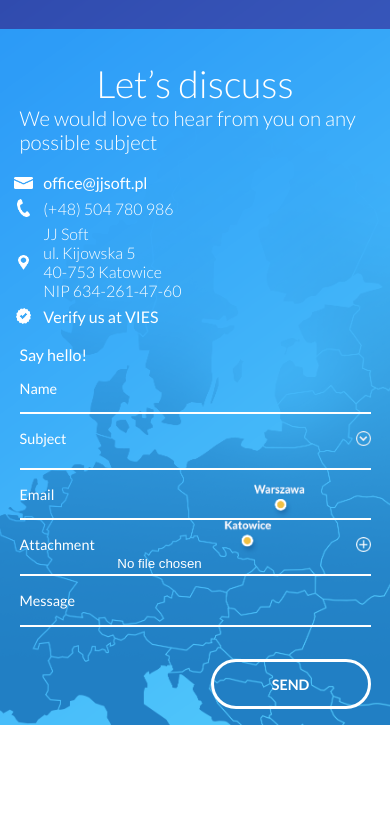
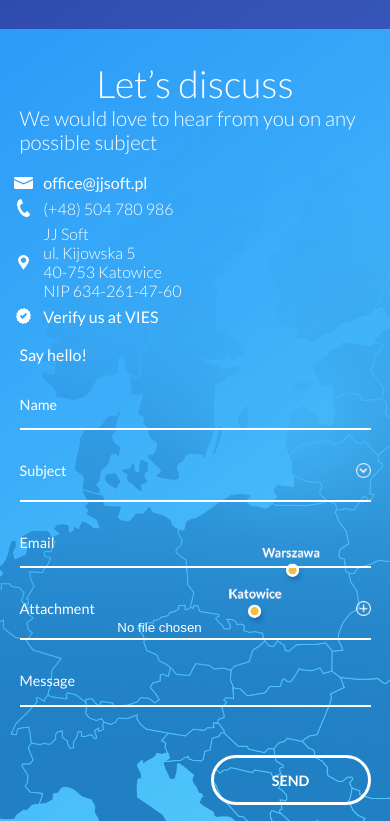
Before and after one commit to maniek9101/jjsoftpsd, a plain HTML site: page index.html in a window 390 px wide. Shown: the part 6141-6962 px from the top of the page. Before the commit the page ends 6866 px from the top, so only its background shows below. Drawn offline with nearby package versions, Linux system fonts and the light colour scheme; files that its build step writes are made by us from their sources.

Commit message:
up style

```diff
--- a/style.scss
+++ b/style.scss
@@ -982,8 +982,8 @@ header {
                     input {
                         color: white;
                         //background: red;
-                        -webkit-text-fill-color: white;
-                        transition: background-color 5000s ease-in-out 0s;
+                        //-webkit-text-fill-color: white;
+                        //transition: background-color 5000s ease-in-out 0s;
                         //-webkit-box-shadow: 0 0 0px 1000px #000 inset;
                         &:nth-of-type(2)
                         {
@@ -1464,7 +1464,7 @@ header {
                 .right {
                     p:first-of-type
                     {
-                        margin-bottom: 1rem;
+                        margin-bottom: 2rem;
                     }
                     width: 100%;
                     form {
@@ -1473,11 +1473,11 @@ header {
                             input:first-of-type
                             {
                                 //border: 1px solid white;
-                                margin-bottom: 1rem;
+                                margin-bottom: 2rem;
                             }
                             input:nth-of-type(2)
                             {
-                                margin-bottom: 1rem;
+                                margin-bottom: 2rem;
                             }
                             select {
                                 margin-bottom: 5.15vh;
@@ -1487,14 +1487,14 @@ header {
                             width: 100%;
                             input
                             {
-                                margin-bottom: 1rem;
+                                margin-bottom: 2rem;
                             }
                         }
                         .form-bottom
                         {
                             input:nth-of-type(1)
                             {
-                                margin-bottom: 1rem;
+                                margin-bottom: 2rem;
                             }
                             input:nth-of-type(2) {
                                 width: 10rem;
```
